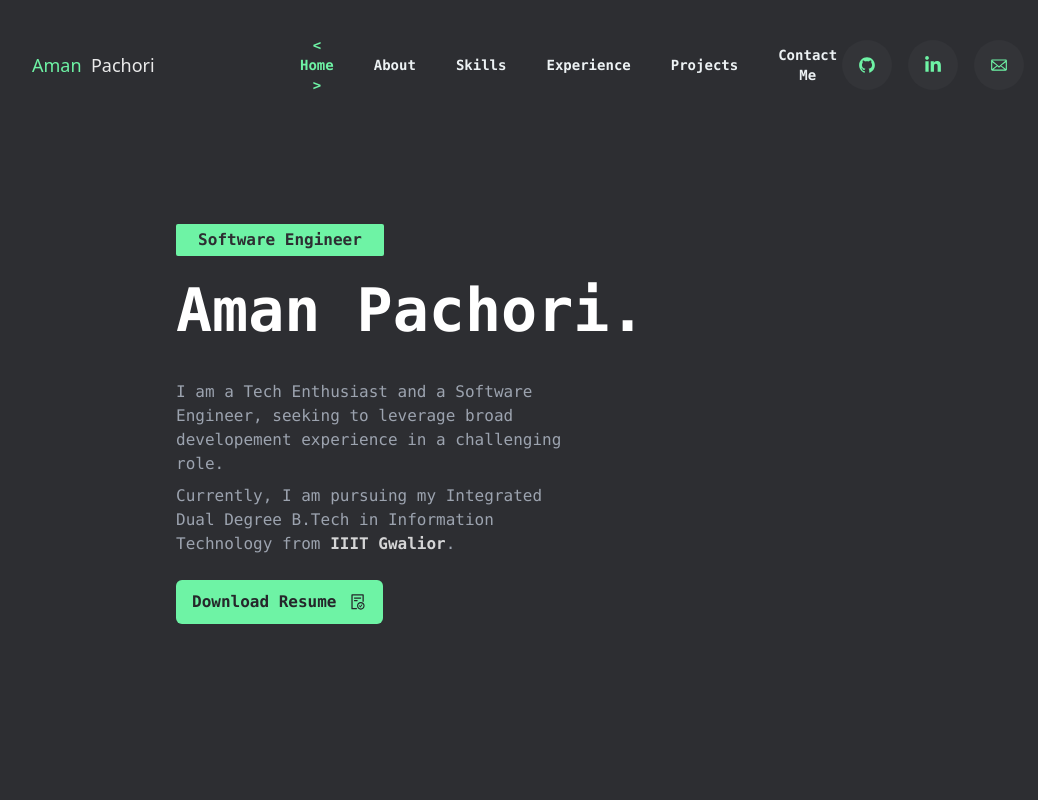
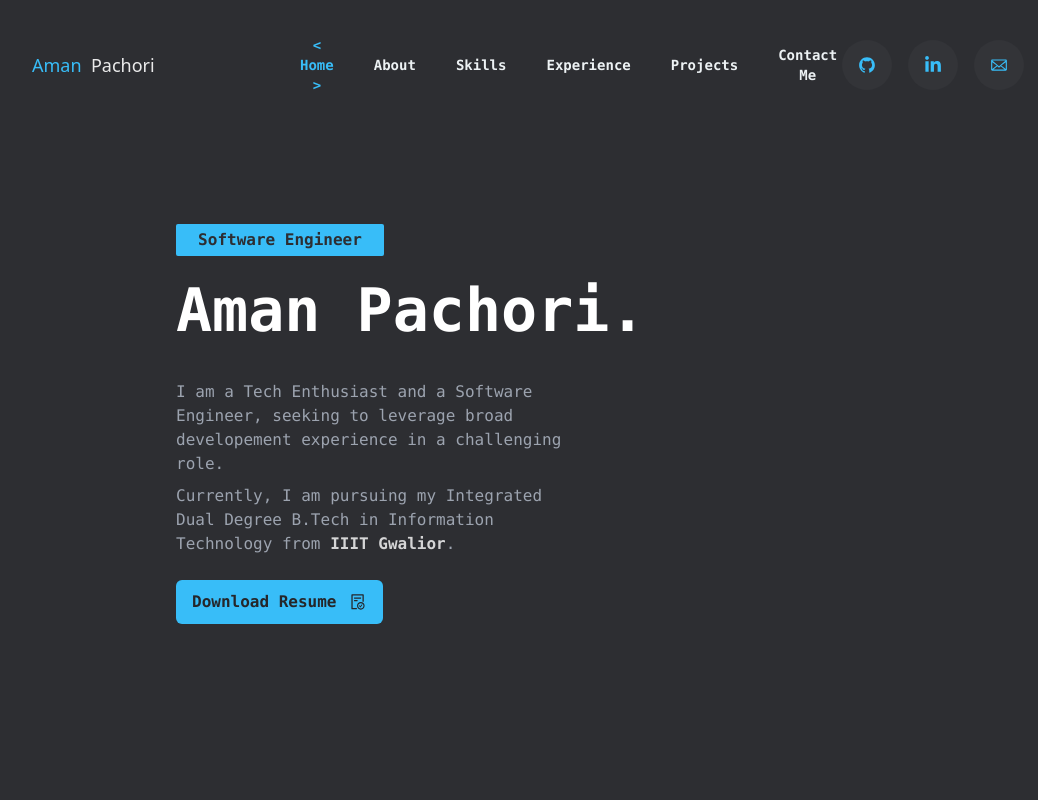
Before and after one commit to aayushadoni/Portfolio, a React (Create React App) app: page / in a window 1280 px wide. Shown: the top 800 px of the page, without its empty margins (112-1150 px from the left). Built offline with nearby package versions, Linux system fonts and the light colour scheme.

Commit message:
minor fixes

```diff
--- a/tailwind.config.js
+++ b/tailwind.config.js
@@ -9,7 +9,7 @@ module.exports = {
       lightblue: "#8da9c4",
       grey: "#edf2f4",
       slateGrey: "#2D2E32",
-      lightGreen: "#6EF3A5",
+      lightGreen: "#38bdf8",
       darkGrey: "#25262A",
     }),
 
@@ -19,7 +19,7 @@ module.exports = {
       lightblue: "#8da9c4",
       grey: "#edf2f4",
       slateGrey: "#2D2E32",
-      lightGreen: "#6EF3A5",
+      lightGreen: "#38bdf8",
       darkGrey: "#25262A",
     }),
     // borderColor: (theme) => ({
@@ -33,8 +33,8 @@ module.exports = {
     // }),
     boxShadow: (theme) => ({
       ...theme("colors"),
-      'navbar': '0 2px 10px #000',
-    })
+      navbar: "0 2px 10px #000",
+    }),
   },
   variants: {
     extend: {},
```
